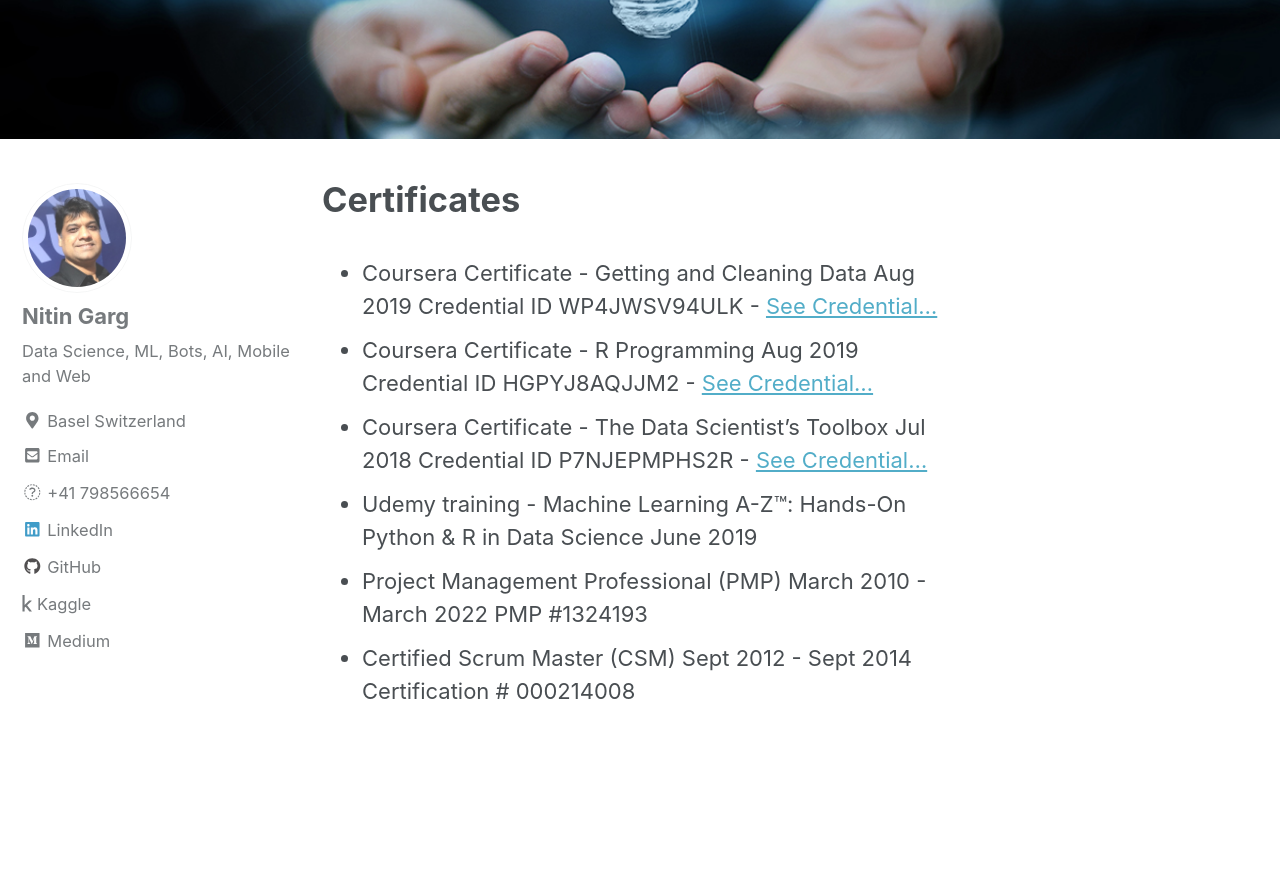
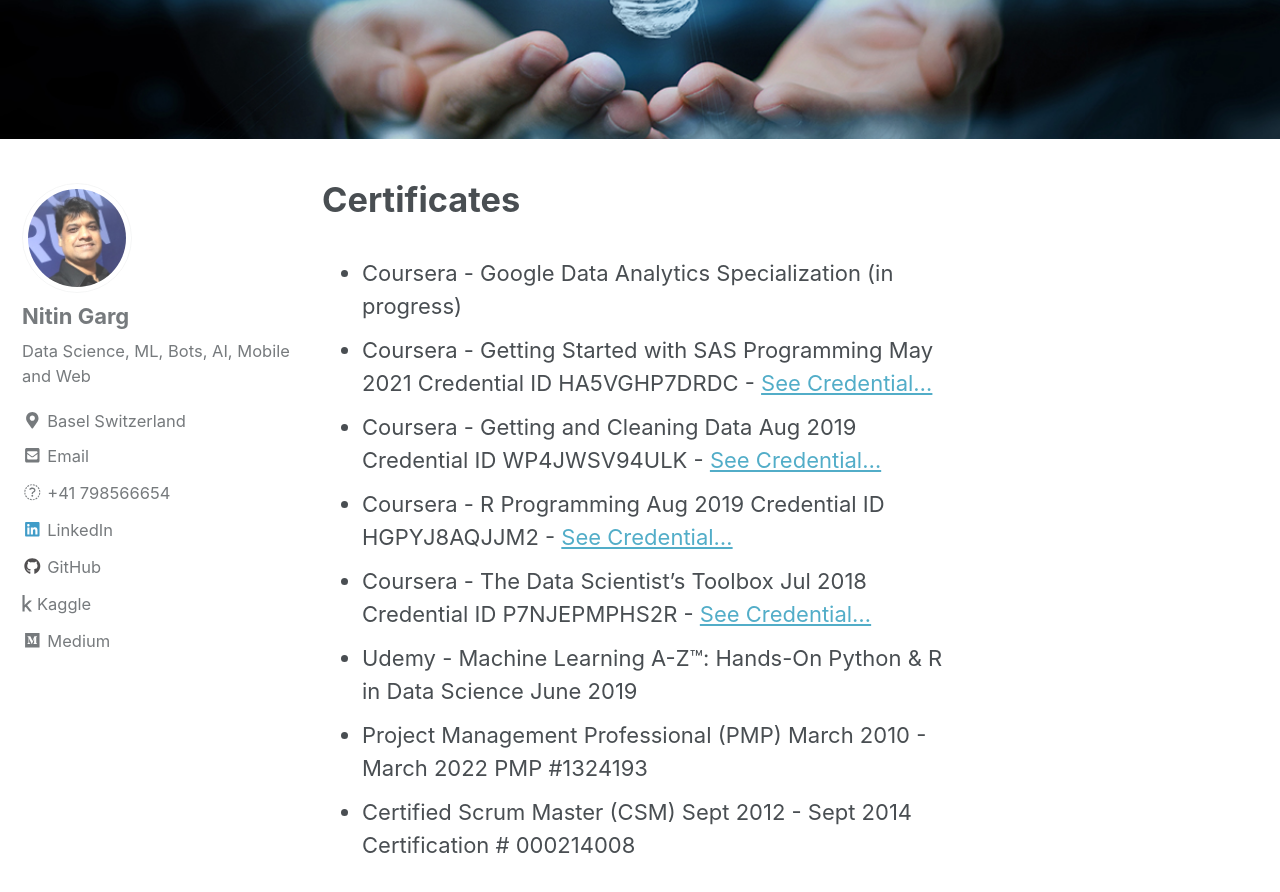
Before and after one commit to nitsg2530/nitsg2530.github.io, a Jekyll site: the page built from _pages/certificates.md, in a window 1280 px wide and 900 px high, scrolled down 425 px. Shown: the top 892 px of the window. Built offline with Jekyll 4.4.1, drawn with Linux system fonts in a browser that asks for light colours; nearby versions of some CDN libraries.

Commit message:
Update certificates.md
Updated SAS cert

```diff
--- a/_pages/certificates.md
+++ b/_pages/certificates.md
@@ -7,9 +7,11 @@ header:
 ---
 
 
-* Coursera Certificate - Getting and Cleaning Data Aug 2019 Credential ID WP4JWSV94ULK - [See Credential...](https://www.coursera.org/account/accomplishments/verify/WP4JWSV94ULK)
-* Coursera Certificate - R Programming Aug 2019 Credential ID HGPYJ8AQJJM2 - [See Credential...](https://www.coursera.org/account/accomplishments/verify/HGPYJ8AQJJM2)
-* Coursera Certificate - The Data Scientist’s Toolbox Jul 2018 Credential ID P7NJEPMPHS2R - [See Credential...](https://www.coursera.org/account/accomplishments/verify/P7NJEPMPHS2R)
-* Udemy training - Machine Learning A-Z™: Hands-On Python & R in Data Science June 2019
+* Coursera - Google Data Analytics Specialization (in progress)
+* Coursera - Getting Started with SAS Programming May 2021 Credential ID HA5VGHP7DRDC - [See Credential...](https://www.coursera.org/account/accomplishments/verify/HA5VGHP7DRDC)
+* Coursera - Getting and Cleaning Data Aug 2019 Credential ID WP4JWSV94ULK - [See Credential...](https://www.coursera.org/account/accomplishments/verify/WP4JWSV94ULK)
+* Coursera - R Programming Aug 2019 Credential ID HGPYJ8AQJJM2 - [See Credential...](https://www.coursera.org/account/accomplishments/verify/HGPYJ8AQJJM2)
+* Coursera - The Data Scientist’s Toolbox Jul 2018 Credential ID P7NJEPMPHS2R - [See Credential...](https://www.coursera.org/account/accomplishments/verify/P7NJEPMPHS2R)
+* Udemy - Machine Learning A-Z™: Hands-On Python & R in Data Science June 2019
 * Project Management Professional (PMP) March 2010 - March 2022 PMP #1324193
 * Certified Scrum Master (CSM) Sept 2012 - Sept 2014 Certification # 000214008
```
